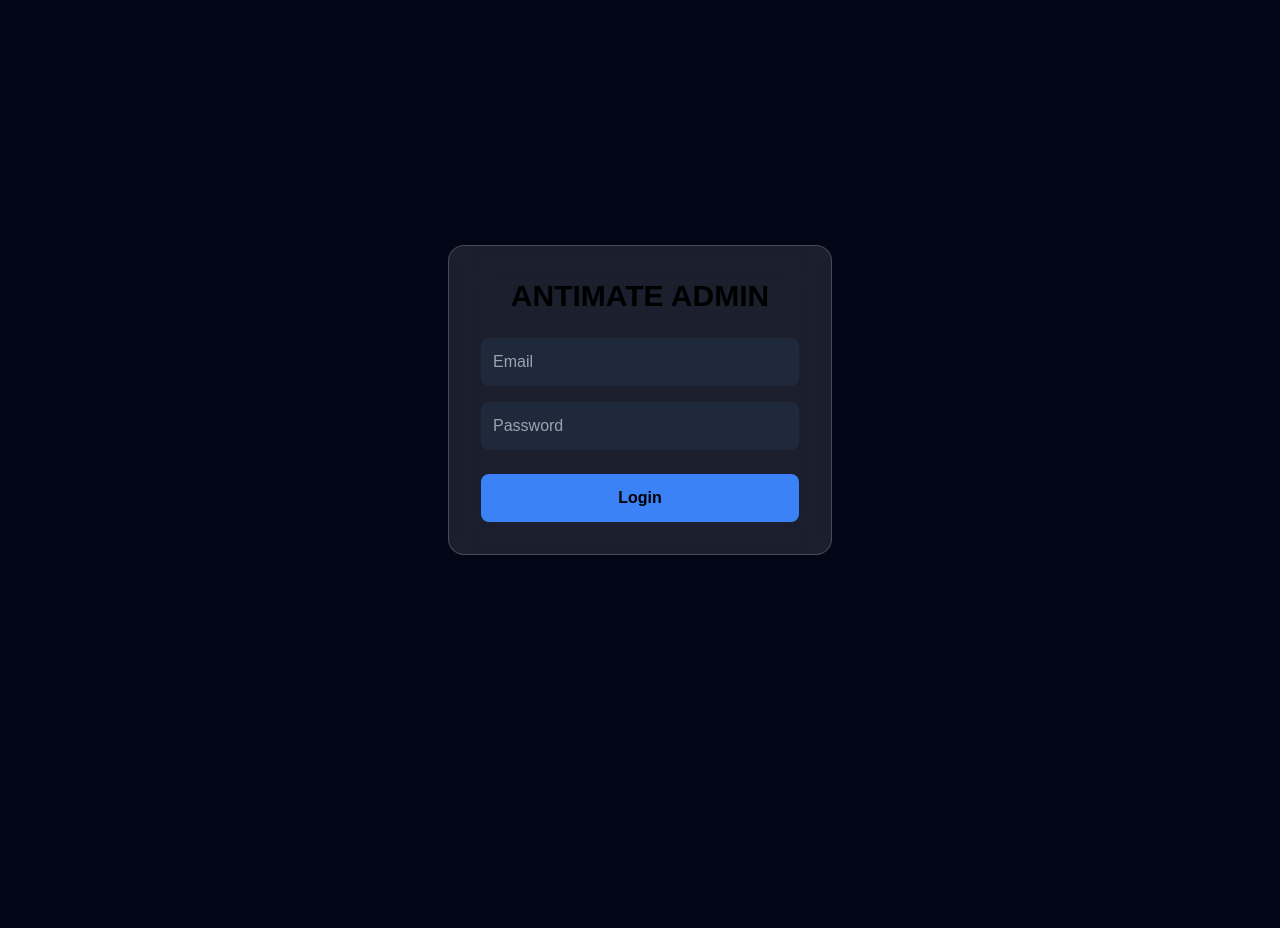
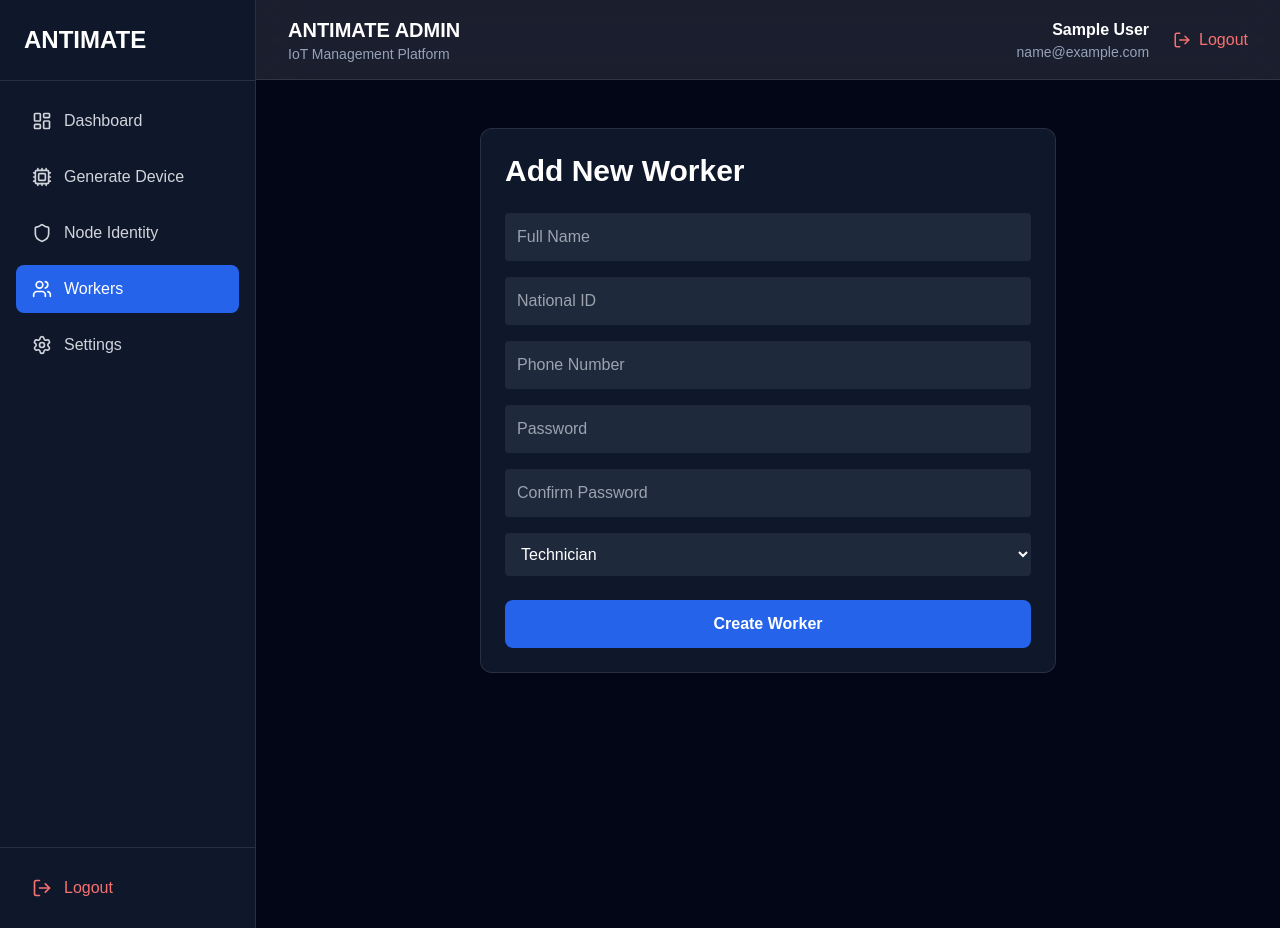
Before and after one commit to Hirwa19/antimate-admin, a React (Vite) app: page /workers/add in a window 1280 px wide. Before the commit this address led to /login. Before the commit the page ends 800 px from the top, so only its background shows below. Built offline with nearby package versions, Linux system fonts and the light colour scheme; no server answers; sample sign-in values are in the browser's storage.

Commit message:
update Administration

```diff
--- a/src/App.jsx
+++ b/src/App.jsx
@@ -9,6 +9,7 @@ import Login from "./pages/Login";
 import Dashboard from "./pages/Dashboard";
 import NodeIdentity from "./pages/NodeIdentity";
 import GenerateDevice from "./pages/GenerateDevice";
+import AddWorker from "./pages/AddWorker";
 
 import ProtectedRoute from "./components/ProtectedRoute";
 import AppLayout from "./layouts/AppLayout";
@@ -18,7 +19,7 @@ function App() {
     <BrowserRouter>
       <Routes>
 
-        {/* Default Route */}
+        {/* Default */}
         <Route
           path="/"
           element={<Navigate to="/login" replace />}
@@ -42,7 +43,7 @@ function App() {
           }
         />
 
-        {/* Generate Node Identities */}
+        {/* Generate Node Identity */}
         <Route
           path="/nodes/generate"
           element={
@@ -66,6 +67,18 @@ function App() {
           }
         />
 
+        {/* Add Worker */}
+        <Route
+          path="/workers/add"
+          element={
+            <ProtectedRoute>
+              <AppLayout>
+                <AddWorker />
+              </AppLayout>
+            </ProtectedRoute>
+          }
+        />
+
         {/* 404 */}
         <Route
           path="*"
--- a/src/components/RoleRoute.jsx
+++ b/src/components/RoleRoute.jsx
@@ -1,36 +1,28 @@
 import { Navigate } from "react-router-dom";
 import { useAuth } from "../context/AuthContext";
 
+export default function RoleRoute({
 
-export default function RoleRoute({
     children,
-    allowedRoles
+
+    roles
+
 }){
 
-
-const {user}=useAuth();
-
-
+    const { user } = useAuth();
 
     if(!user){
 
- return <Navigate to="/login"/>
+        return <Navigate to="/login" replace />;
 
     }
 
+    if(!roles.includes(user.role)){
 
-
-if(!allowedRoles.includes(user.role)){
-
- return (
-  <Navigate to="/dashboard"/>
- );
+        return <Navigate to="/dashboard" replace />;
 
     }
 
-
-
     return children;
 
-
 }
--- a/src/components/Sidebar.jsx
+++ b/src/components/Sidebar.jsx
@@ -1,253 +1,93 @@
 import { useAuth } from "../context/AuthContext";
-import { useNavigate } from "react-router-dom";
+import { useNavigate, useLocation } from "react-router-dom";
 
 import {
-  Home,
+  LayoutDashboard,
+  Cpu,
+  Shield,
   Users,
-  Server,
   Settings,
   LogOut,
-  Cpu
 } from "lucide-react";
 
-
-
 export default function Sidebar() {
-
-
-  const { logout } = useAuth();
-
+  const { logout, user } = useAuth();
   const navigate = useNavigate();
 
-
+  const location = useLocation();
 
   const logoutUser = () => {
-
     logout();
-
     navigate("/login");
-
   };
 
-
-
+  const menu = [
+    {
+      title: "Dashboard",
+      icon: <LayoutDashboard size={20} />,
+      path: "/dashboard",
+    },
+    {
+      title: "Generate Device",
+      icon: <Cpu size={20} />,
+      path: "/generate-device",
+    },
+    {
+      title: "Node Identity",
+      icon: <Shield size={20} />,
+      path: "/nodes/generate",
+    },
+    {
+      title: "Workers",
+      icon: <Users size={20} />,
+      path: "/workers/add",
+    },
+    {
+      title: "Settings",
+      icon: <Settings size={20} />,
+      path: "/settings",
+    },
+  ];
 
   return (
+    <aside className="w-64 min-h-screen bg-slate-900 border-r border-white/10 flex flex-col">
 
-    <div
-      className="
-      w-64
-      min-h-screen
-      bg-slate-900
-      text-white
-      border-r
-      border-white/10
-      p-6
-      flex
-      flex-col
-      "
+      {/* Logo */}
+      <div className="p-6 border-b border-white/10">
+        <h1 className="text-2xl font-bold text-white">
+          ANTIMATE
+        </h1>
+      </div>
+
+      {/* Menu */}
+      <nav className="flex-1 p-4 space-y-2">
+        {menu.map((item) => (
+          <button
+            key={item.path}
+            onClick={() => navigate(item.path)}
+            className={`w-full flex items-center gap-3 px-4 py-3 rounded-lg transition ${
+              location.pathname === item.path
+                ? "bg-blue-600 text-white"
+                : "hover:bg-slate-800 text-gray-300"
+            }`}
           >
-
-
-
-      {/* BRAND */}
-
-      <h1
-        className="
-        text-2xl
-        font-bold
-        mb-10
-        "
-      >
-
-        ANTIMATE
-
-      </h1>
-
-
-
-
-
-      {/* MENU */}
-
-      <nav
-        className="
-        flex-1
-        space-y-4
-        "
-      >
-
-
-
-        <button
-
-          onClick={() => navigate("/")}
-
-          className="
-          w-full
-          flex
-          gap-3
-          items-center
-          hover:text-blue-400
-          transition
-          "
-
-        >
-
-          <Home size={20}/>
-
-          Dashboard
-
+            {item.icon}
+            <span>{item.title}</span>
           </button>
-
-
-
-
-
-
-        <button
-
-          onClick={() => navigate("/users")}
-
-          className="
-          w-full
-          flex
-          gap-3
-          items-center
-          hover:text-blue-400
-          transition
-          "
-
-        >
-
-          <Users size={20}/>
-
-          Users
-
-        </button>
-
-
-
-
-
-
-        <button
-
-          onClick={() => navigate("/gateways")}
-
-          className="
-          w-full
-          flex
-          gap-3
-          items-center
-          hover:text-blue-400
-          transition
-          "
-
-        >
-
-          <Server size={20}/>
-
-          Gateways
-
-        </button>
-
-
-
-
-
-
-
-        <button
-
-          onClick={() => navigate("/generate-device")}
-
-          className="
-          w-full
-          flex
-          gap-3
-          items-center
-          hover:text-blue-400
-          transition
-          "
-
-        >
-
-          <Cpu size={20}/>
-
-          Generate Node
-
-        </button>
-
-
-
-
-
-
-
-        <button
-
-          onClick={() => navigate("/settings")}
-
-          className="
-          w-full
-          flex
-          gap-3
-          items-center
-          hover:text-blue-400
-          transition
-          "
-
-        >
-
-          <Settings size={20}/>
-
-          Settings
-
-        </button>
-
-
-
+        ))}
       </nav>
 
-
-
-
-
-
-
-
-      {/* LOGOUT */}
-
+      {/* Logout */}
+      <div className="p-4 border-t border-white/10">
         <button
-
           onClick={logoutUser}
-
-        className="
-        w-full
-        flex
-        gap-3
-        items-center
-        text-red-400
-        hover:text-red-300
-        transition
-        "
-
+          className="w-full flex items-center gap-3 px-4 py-3 rounded-lg text-red-400 hover:bg-red-500/10 transition"
         >
-
-        <LogOut size={20}/>
-
+          <LogOut size={20} />
           Logout
-
-
         </button>
-
-
-
-
-
       </div>
 
+    </aside>
   );
-
 }
--- a/src/layouts/AppLayout.jsx
+++ b/src/layouts/AppLayout.jsx
@@ -6,16 +6,14 @@ export default function AppLayout({ children }) {
     <div className="flex min-h-screen bg-slate-950 text-white">
 
       {/* Sidebar */}
-      <div className="hidden md:block">
-        <Sidebar />
-      </div>
+      <Sidebar />
 
-      {/* Main section */}
-      <div className="flex flex-col flex-1 min-w-0">
+      {/* Main Content */}
+      <div className="flex-1 flex flex-col min-w-0">
 
         <Navbar />
 
-        <main className="flex-1 w-full p-4 md:p-6 lg:p-8">
+        <main className="flex-1 p-6 overflow-y-auto">
           {children}
         </main>
 
--- /dev/null
+++ b/src/pages/AddWorker.jsx
@@ -0,0 +1,129 @@
+import { useState } from "react";
+import { createWorker } from "../services/workerService";
+
+export default function AddWorker() {
+  const [form, setForm] = useState({
+    fullName: "",
+    idNumber: "",
+    phone: "",
+    password: "",
+    confirmPassword: "",
+    role: "Technician",
+  });
+
+  const handleChange = (e) => {
+    setForm({
+      ...form,
+      [e.target.name]: e.target.value,
+    });
+  };
+
+  const handleSubmit = async () => {
+    if (form.password !== form.confirmPassword) {
+      return alert("Passwords do not match");
+    }
+
+    try {
+      await createWorker({
+        fullName: form.fullName,
+        idNumber: form.idNumber,
+        phone: form.phone,
+        password: form.password,
+        role: form.role,
+      });
+
+      alert("Worker created successfully");
+
+      setForm({
+        fullName: "",
+        idNumber: "",
+        phone: "",
+        password: "",
+        confirmPassword: "",
+        role: "Technician",
+      });
+    } catch (err) {
+      alert(
+        err.response?.data?.message ||
+          "Failed to create worker"
+      );
+    }
+  };
+
+  return (
+    <div className="min-h-screen bg-slate-950 text-white p-6">
+
+      <div className="max-w-xl mx-auto bg-slate-900 p-6 rounded-xl border border-white/10">
+
+        <h1 className="text-3xl font-bold mb-6">
+          Add New Worker
+        </h1>
+
+        <input
+          className="w-full p-3 rounded bg-slate-800 mb-4"
+          placeholder="Full Name"
+          name="fullName"
+          value={form.fullName}
+          onChange={handleChange}
+        />
+
+        <input
+          className="w-full p-3 rounded bg-slate-800 mb-4"
+          placeholder="National ID"
+          name="idNumber"
+          value={form.idNumber}
+          onChange={handleChange}
+        />
+
+        <input
+          className="w-full p-3 rounded bg-slate-800 mb-4"
+          placeholder="Phone Number"
+          name="phone"
+          value={form.phone}
+          onChange={handleChange}
+        />
+
+        <input
+          type="password"
+          className="w-full p-3 rounded bg-slate-800 mb-4"
+          placeholder="Password"
+          name="password"
+          value={form.password}
+          onChange={handleChange}
+        />
+
+        <input
+          type="password"
+          className="w-full p-3 rounded bg-slate-800 mb-4"
+          placeholder="Confirm Password"
+          name="confirmPassword"
+          value={form.confirmPassword}
+          onChange={handleChange}
+        />
+
+        <select
+          className="w-full p-3 rounded bg-slate-800 mb-6"
+          name="role"
+          value={form.role}
+          onChange={handleChange}
+        >
+          <option>Administrator</option>
+          <option>Production Manager</option>
+          <option>Technician</option>
+          <option>Veterinarian</option>
+          <option>Customer Support</option>
+          <option>Sales</option>
+        </select>
+
+        <button
+          onClick={handleSubmit}
+          className="w-full bg-blue-600 hover:bg-blue-700 p-3 rounded-lg font-semibold"
+        >
+          Create Worker
+        </button>
+
+      </div>
+
+    </div>
+  );
+}
--- /dev/null
+++ b/src/services/workerService.js
@@ -0,0 +1,17 @@
+import api from "../api/axios";
+
+export const createWorker = async (workerData) => {
+  return api.post("/workers", workerData);
+};
+
+export const getWorkers = async () => {
+  return api.get("/workers");
+};
+
+export const updateWorker = async (id, data) => {
+  return api.put(`/workers/${id}`, data);
+};
+
+export const deleteWorker = async (id) => {
+  return api.delete(`/workers/${id}`);
+};
```
Lines whose indentation alone changed are shown as unchanged.
